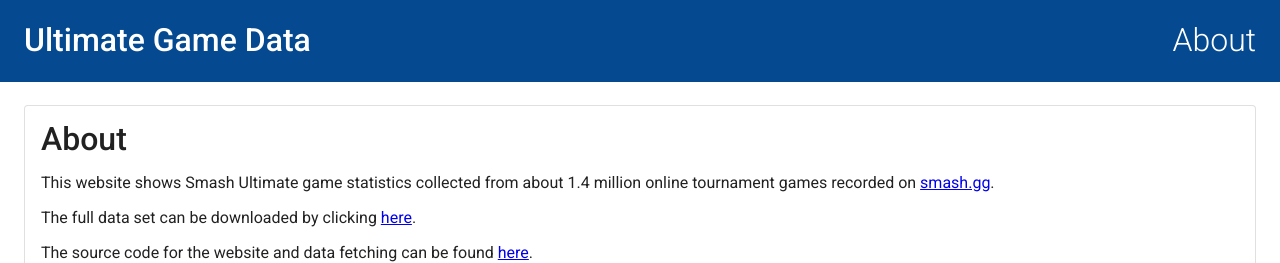
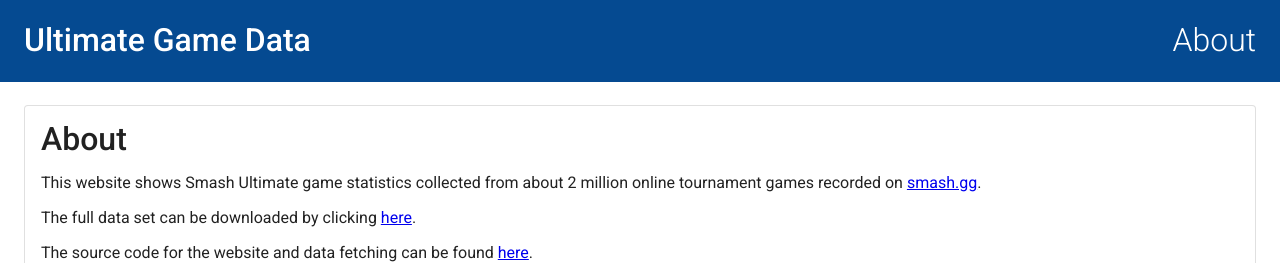
Before and after one commit to mountainvalleycode/ultimategamedata, a React app: page /about in a window 1280 px wide. Shown: the top 263 px of the page. Built offline with nearby package versions, Linux system fonts and the light colour scheme.

Commit message:
update # of total games used in stats

```diff
--- a/src/AboutPage.tsx
+++ b/src/AboutPage.tsx
@@ -21,7 +21,7 @@ export const AboutPage = () => {
       <Card className={classes.card} variant="outlined">
         <CardContent>
           <h1>About</h1>
-          <p>This website shows Smash Ultimate game statistics collected from about 1.4 million online tournament games recorded on <a href="https://smash.gg/">smash.gg</a>.</p>
+          <p>This website shows Smash Ultimate game statistics collected from about 2 million online tournament games recorded on <a href="https://smash.gg/">smash.gg</a>.</p>
           <p>
             The full data set can be downloaded by clicking <a href="/full_raw_data.csv">here</a>.
           </p>
```
